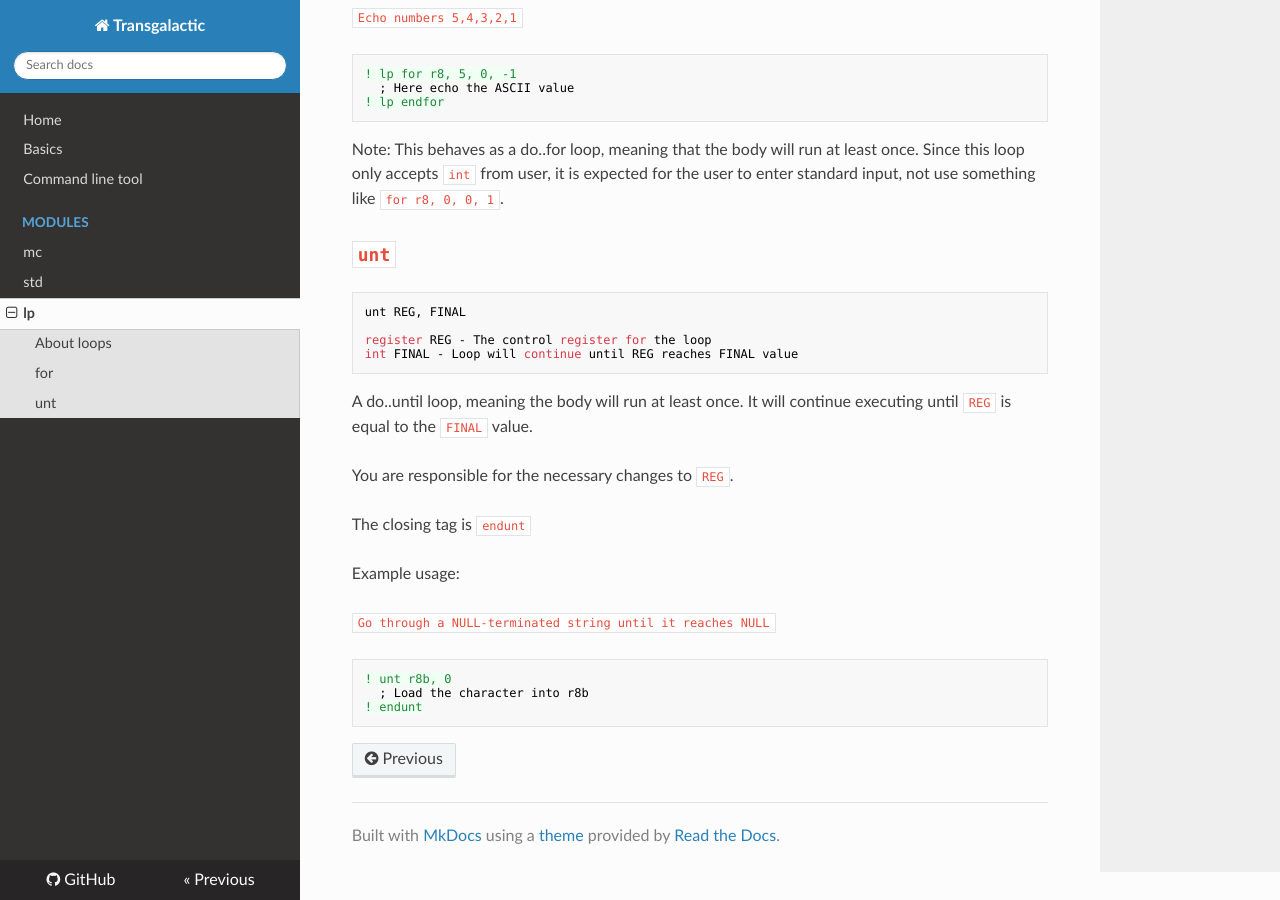
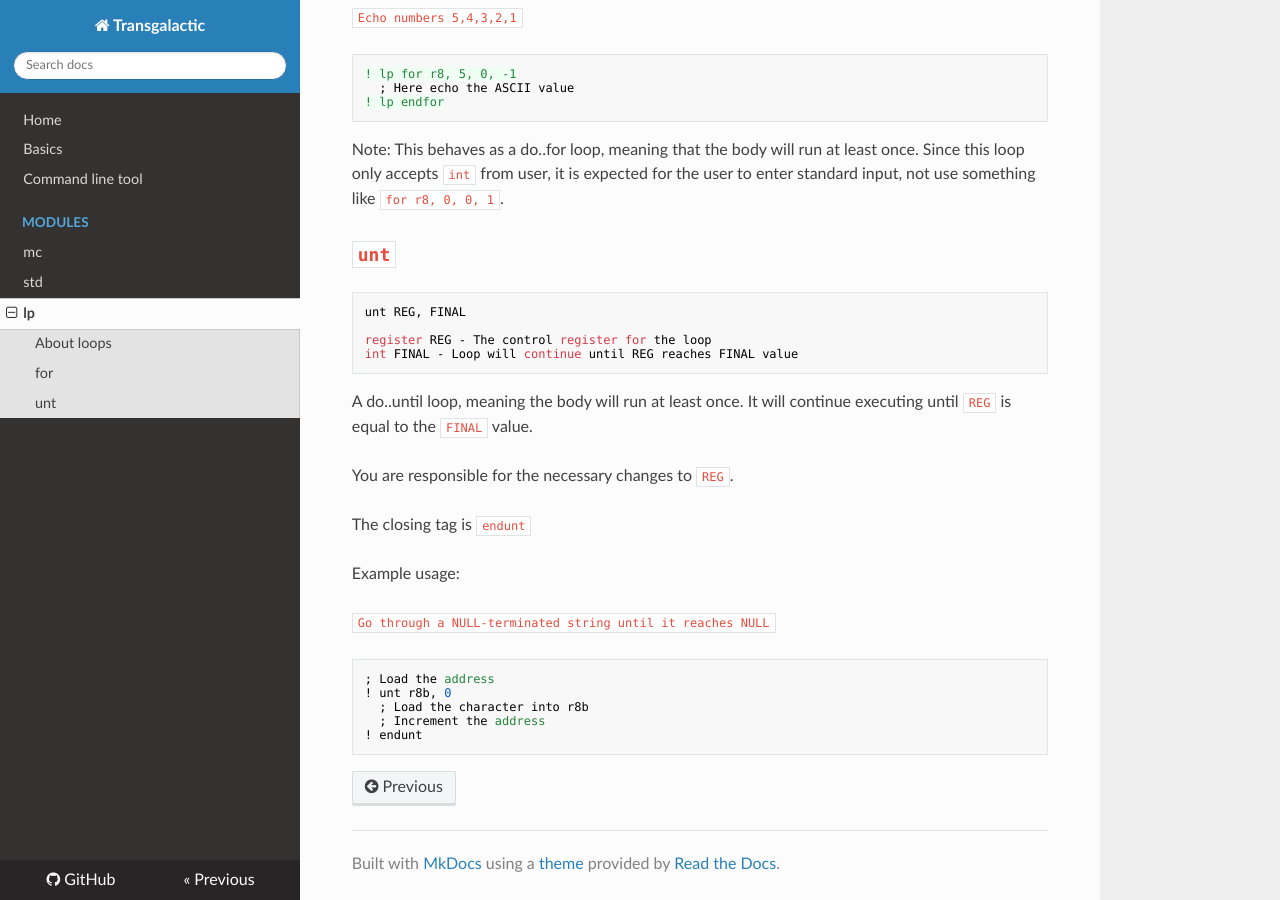
Before and after one commit to Xantus10/Transgalactic, an MkDocs documentation site: the page built from docs/docs/modules/lp.md, in a window 1280 px wide and 900 px high, scrolled down 1031 px. Built offline with MkDocs 1.6.1, drawn with Linux system fonts in a browser that asks for light colours; nearby versions of some CDN libraries.

Commit message:
improved the example for unt

````diff
--- a/docs/docs/modules/lp.md
+++ b/docs/docs/modules/lp.md
@@ -70,7 +70,9 @@ Example usage:
 `Go through a NULL-terminated string until it reaches NULL`
 
 ```
+; Load the address
 ! unt r8b, 0
   ; Load the character into r8b
+  ; Increment the address
 ! endunt
 ```
````
